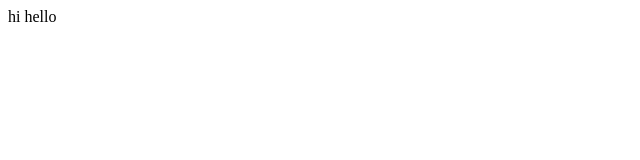
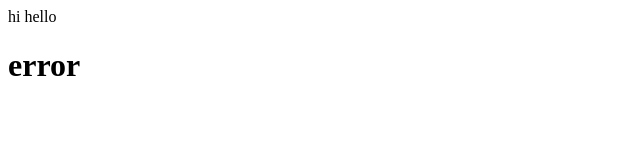
Before and after one commit to JaneNivaditha/BisectRepo, a plain HTML site: page index.html in a window 1280 px wide. Shown: the whole page, without its empty margins (0-640 px from the left). Drawn offline with Linux system fonts and the light colour scheme.

Commit message:
Update index.html

```diff
--- a/index.html
+++ b/index.html
@@ -2,3 +2,4 @@
 <body>
   hi
   hello
+<h1>error</h1>
```
